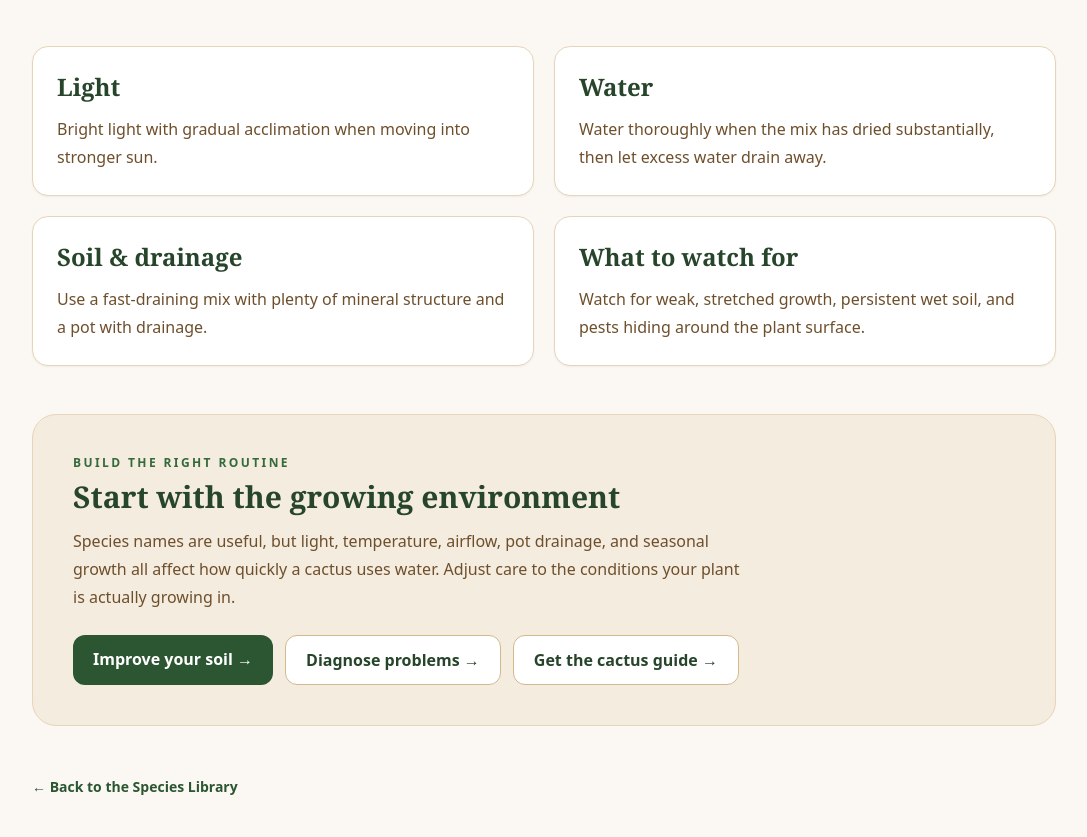
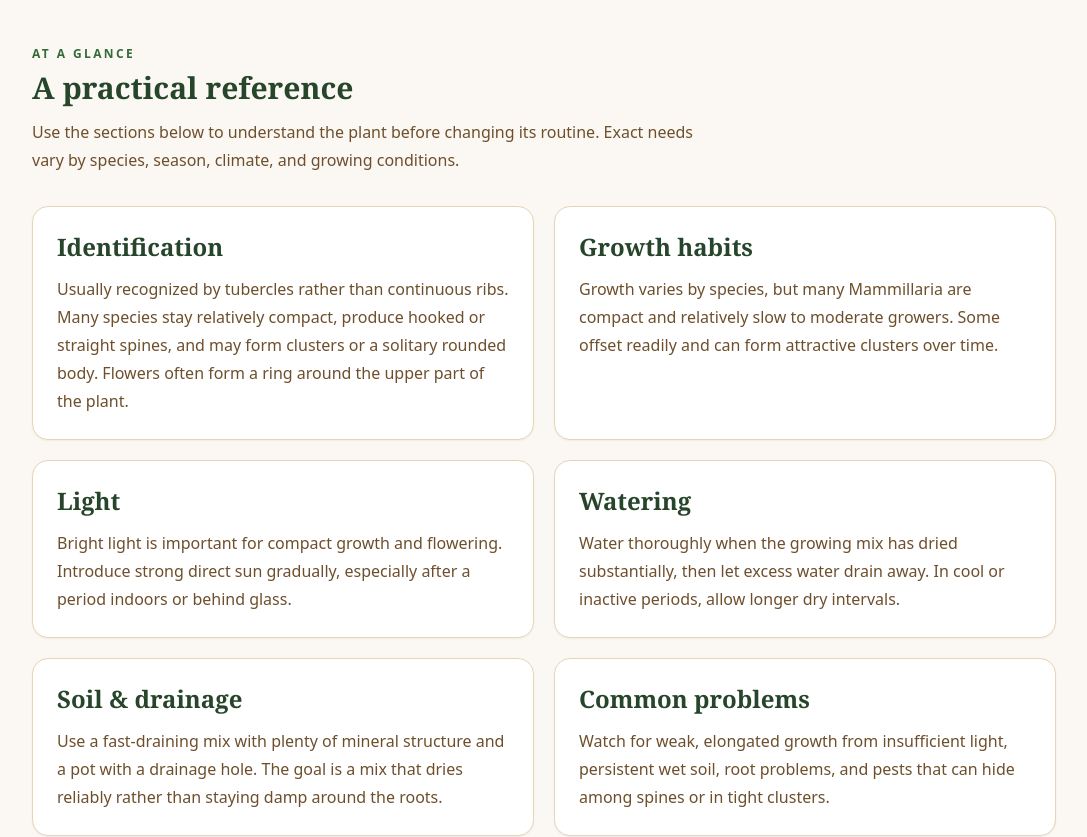
Before and after one commit to valdo-tech-pro/desert-beneath, a Next.js app: page /species/mammillaria in a window 1280 px wide. Shown: the part 435-1272 px from the top of the page, without its empty margins (96-1183 px from the left). Built offline with nearby package versions, Linux system fonts and the light colour scheme.

Commit message:
Enrich cactus species reference guides

```diff
--- a/app/species/[group]/page.tsx
+++ b/app/species/[group]/page.tsx
@@ -6,66 +6,90 @@ const groups = {
   mammillaria: {
     name: 'Mammillaria',
     description: 'A broad group of compact cacti with tubercled bodies and many different forms and flowers.',
-    light: 'Bright light with gradual acclimation when moving into stronger sun.',
-    water: 'Water thoroughly when the mix has dried substantially, then let excess water drain away.',
-    soil: 'Use a fast-draining mix with plenty of mineral structure and a pot with drainage.',
-    watch: 'Watch for weak, stretched growth, persistent wet soil, and pests hiding around the plant surface.',
+    identification: 'Usually recognized by tubercles rather than continuous ribs. Many species stay relatively compact, produce hooked or straight spines, and may form clusters or a solitary rounded body. Flowers often form a ring around the upper part of the plant.',
+    growth: 'Growth varies by species, but many Mammillaria are compact and relatively slow to moderate growers. Some offset readily and can form attractive clusters over time.',
+    light: 'Bright light is important for compact growth and flowering. Introduce strong direct sun gradually, especially after a period indoors or behind glass.',
+    water: 'Water thoroughly when the growing mix has dried substantially, then let excess water drain away. In cool or inactive periods, allow longer dry intervals.',
+    soil: 'Use a fast-draining mix with plenty of mineral structure and a pot with a drainage hole. The goal is a mix that dries reliably rather than staying damp around the roots.',
+    problems: 'Watch for weak, elongated growth from insufficient light, persistent wet soil, root problems, and pests that can hide among spines or in tight clusters.',
+    propagation: 'Offsets can often be separated when they are well developed. Seeds are another option for species that do not readily offset; allow fresh wounds to dry before potting cuttings.',
   },
   astrophytum: {
     name: 'Astrophytum',
     description: 'Sculptural, star-like cacti prized for ribbed forms, markings, and distinctive textures.',
-    light: 'Give strong light and introduce intense direct sun gradually to reduce stress or scorching.',
-    water: 'Allow the growing mix to dry well between thorough waterings, with less water during cool or dormant periods.',
-    soil: 'Favor a very free-draining, mineral-rich mix that does not stay wet for long.',
-    watch: 'Pay close attention to excess moisture, especially when temperatures are cool or airflow is poor.',
+    identification: 'Often recognized by strongly ribbed, symmetrical bodies, woolly areoles, and surface markings or flecks on many species. Some have pronounced ribs that create a star-like outline.',
+    growth: 'Generally slow-growing compared with many common cacti. Plants often keep a compact architectural form when light is strong and watering is well timed.',
+    light: 'Give strong light and introduce intense direct sun gradually to reduce stress or scorching. Good light helps maintain compact shape and characteristic markings.',
+    water: 'Allow the growing mix to dry well between thorough waterings, with less water during cool or dormant periods. Avoid repeated light watering that keeps the root zone damp.',
+    soil: 'Favor a very free-draining, mineral-rich mix that does not stay wet for long. A pot with dependable drainage is essential.',
+    problems: 'Pay close attention to excess moisture, especially when temperatures are cool or airflow is poor. Sudden intense sun can also cause scorch on plants that were previously shaded.',
+    propagation: 'Seeds are the usual route for many Astrophytum. Use a clean, well-drained seed setup and provide appropriate moisture, airflow, and bright filtered light during early growth.',
   },
   echinocactus: {
     name: 'Echinocactus',
     description: 'Globular barrel-shaped cacti with prominent ribs and a classic desert-cactus silhouette.',
+    identification: 'Typically recognized by a rounded barrel form, pronounced ribs, areoles, and substantial spines. Mature plants can become broad and strongly sculptural.',
+    growth: 'Usually slow-growing, especially once established. Strong light and good root conditions help maintain a compact, symmetrical form.',
     light: 'Strong light is important for compact, healthy growth; acclimate plants before exposing them to intense sun.',
-    water: 'Water deeply only after the mix has dried substantially, and avoid leaving the pot sitting in water.',
-    soil: 'Choose a coarse, quick-draining mix and a container that has a reliable drainage hole.',
-    watch: 'Look for soft areas, discoloration, or slow-drying soil that may signal moisture staying around the roots too long.',
+    water: 'Water deeply only after the mix has dried substantially, and avoid leaving the pot sitting in water. Reduce watering when conditions are cool or growth has slowed.',
+    soil: 'Choose a coarse, quick-draining mix and a container that has a reliable drainage hole. Mineral structure can help the root zone dry predictably.',
+    problems: 'Look for soft areas, discoloration, or slow-drying soil that may signal moisture staying around the roots too long. Sudden exposure to intense sun can also scorch tissue.',
+    propagation: 'Seeds are the primary practical method for many Echinocactus. Seedlings need careful moisture management and protection from drying out completely while very young.',
   },
   echinopsis: {
     name: 'Echinopsis',
     description: 'A diverse group of often fast-growing cacti well known for impressive, sometimes short-lived flowers.',
-    light: 'Provide bright light and strong sun where appropriate, with gradual acclimation after lower-light conditions.',
-    water: 'During active growth, water thoroughly after the mix dries; reduce watering when growth slows in cooler conditions.',
-    soil: 'Use a well-aerated cactus mix that drains freely while still supporting active growth.',
-    watch: 'Insufficient light can lead to elongated growth, while overly wet conditions can damage roots.',
+    identification: 'Many have rounded to short-columnar bodies with distinct ribs and areoles. Their large, funnel-shaped flowers are a major identifying feature in flowering plants.',
+    growth: 'Often faster-growing than many globular desert cacti when conditions are warm and bright. Many species produce offsets and can eventually form substantial clumps.',
+    light: 'Provide bright light and strong sun where appropriate, with gradual acclimation after lower-light conditions. Adequate light supports compact growth and flowering.',
+    water: 'During active growth, water thoroughly after the mix dries; reduce watering when growth slows in cooler conditions. Avoid keeping the root zone constantly damp.',
+    soil: 'Use a well-aerated cactus mix that drains freely while still supporting active growth. Containers must have open drainage.',
+    problems: 'Insufficient light can lead to elongated growth, while overly wet conditions can damage roots. Dense clusters should also have enough airflow to dry after watering.',
+    propagation: 'Offsets are often the easiest method when healthy pups are available. Seeds can also be used; allow separated offsets or cut surfaces to dry before planting.',
   },
   opuntia: {
     name: 'Opuntia',
     description: 'Prickly pears and relatives with flattened pads, distinctive growth, and many ornamental forms.',
-    light: 'Give abundant light and acclimate gradually to strong direct sun.',
-    water: 'Let the growing medium dry well between waterings and avoid frequent small sips that keep the roots damp.',
-    soil: 'A gritty, fast-draining mix and a container with drainage are important for healthy roots.',
-    watch: 'Check new pads for pests and watch for soft growth when moisture remains high for too long.',
+    identification: 'Most are recognizable by flattened or rounded pads called cladodes, with areoles that may carry spines and glochids. Growth is often segmented as new pads emerge from older ones.',
+    growth: 'Many Opuntia grow relatively vigorously in strong light and can branch extensively. Growth habit varies widely between species and cultivars.',
+    light: 'Give abundant light and acclimate gradually to strong direct sun. Strong light generally supports sturdier pad growth.',
+    water: 'Let the growing medium dry well between waterings and avoid frequent small sips that keep the roots damp. Water more conservatively during cool, low-light periods.',
+    soil: 'A gritty, fast-draining mix and a container with drainage are important for healthy roots. Avoid heavy mixes that remain wet after watering.',
+    problems: 'Check new pads for pests and watch for soft growth when moisture remains high for too long. Handle carefully because glochids can be difficult to see and remove.',
+    propagation: 'Pad cuttings are a common and practical method. Let a detached pad develop a dry callus on the cut surface before placing it into a suitable dry, well-draining medium.',
   },
   ferocactus: {
     name: 'Ferocactus',
     description: 'Bold ribbed barrel cacti with strong spines and a preference for bright growing conditions.',
-    light: 'Provide very bright light, increasing exposure gradually when necessary.',
-    water: 'Water thoroughly once the mix has dried substantially, then allow it to dry again before watering.',
-    soil: 'Use a coarse, mineral-forward mix that drains quickly and does not remain saturated.',
-    watch: 'Persistent moisture, especially in cool weather, is a major condition to avoid.',
+    identification: 'Recognized for robust barrel or columnar bodies, pronounced ribs, conspicuous areoles, and often heavy, colorful spines. Mature plants can become large and imposing.',
+    growth: 'Generally slow to moderate growers. Strong light helps maintain a compact body and develops the characteristic spine display.',
+    light: 'Provide very bright light, increasing exposure gradually when necessary. Sudden changes from shade to intense sun can cause damage.',
+    water: 'Water thoroughly once the mix has dried substantially, then allow it to dry again before watering. Be especially conservative when temperatures are cool.',
+    soil: 'Use a coarse, mineral-forward mix that drains quickly and does not remain saturated. A stable container with a drainage hole is important for larger plants.',
+    problems: 'Persistent moisture, especially in cool weather, is a major condition to avoid. Watch for soft tissue, discoloration, and weak growth caused by inadequate light.',
+    propagation: 'Seeds are the principal method for many Ferocactus. Seedlings benefit from careful moisture control, bright filtered light, and gradual exposure as they mature.',
   },
   gymnocalycium: {
     name: 'Gymnocalycium',
     description: 'Small globular cacti with varied ribs, textures, and flowers that make them popular with collectors.',
-    light: 'Use bright light while protecting sensitive plants from sudden exposure to harsh midday sun.',
-    water: 'Let the mix dry substantially between waterings and be more conservative during cool or inactive periods.',
-    soil: 'Choose a porous, well-draining cactus mix with good airflow around the roots.',
-    watch: 'Yellowing, softness, or a pot that stays wet for an unusually long time deserves attention.',
+    identification: 'Usually small and rounded, with distinct ribs and areoles. The genus name is associated with its characteristic flower structure, and many species have attractive pale or colorful flowers.',
+    growth: 'Often slow to moderate growers that remain relatively compact. Some species produce offsets, while others stay solitary.',
+    light: 'Use bright light while protecting sensitive plants from sudden exposure to harsh midday sun. Adjust exposure to the individual species and growing environment.',
+    water: 'Let the mix dry substantially between waterings and be more conservative during cool or inactive periods. Avoid keeping the roots wet for extended periods.',
+    soil: 'Choose a porous, well-draining cactus mix with good airflow around the roots. Containers should drain freely.',
+    problems: 'Yellowing, softness, or a pot that stays wet for an unusually long time deserves attention. Weak, stretched growth can indicate inadequate light.',
+    propagation: 'Seeds work well for many species, while offsets can be separated when naturally produced. Allow wounds to dry before planting detached offsets.',
   },
   cereus: {
     name: 'Cereus',
     description: 'Columnar cacti valued for upright growth and dramatic silhouettes as they mature.',
-    light: 'Give strong light and acclimate gradually to full sun when moving from sheltered conditions.',
-    water: 'Water thoroughly after the soil has dried well, then allow the plant to dry again before repeating.',
-    soil: 'Use a fast-draining mix in a sturdy container with a drainage hole.',
-    watch: 'Insufficient light may produce weak, leaning growth; excess moisture can create root problems.',
+    identification: 'Typically recognized by upright, ribbed stems that may branch with age. Depending on the species, plants can become large and tree-like, with prominent areoles and spines.',
+    growth: 'Many Cereus are vigorous growers when given warmth, strong light, adequate root space, and a well-draining medium. Mature plants can develop multiple branches.',
+    light: 'Give strong light and acclimate gradually to full sun when moving from sheltered conditions. Insufficient light can produce weak, leaning stems.',
+    water: 'Water thoroughly after the soil has dried well, then allow the plant to dry again before repeating. Reduce watering when growth slows in cooler or darker conditions.',
+    soil: 'Use a fast-draining mix in a sturdy container with a drainage hole. Larger specimens need stable containers and enough root-zone aeration.',
+    problems: 'Insufficient light may produce weak, leaning growth; excess moisture can create root problems. Tall plants may also need support while young or after repotting.',
+    propagation: 'Stem cuttings can be practical for suitable species: make a clean cut, allow the wound to callus, then root in a dry, well-draining medium. Seeds are another option.',
   },
 } as const
 
@@ -80,13 +104,23 @@ export async function generateMetadata({ params }: { params: { group: string } }
   if (!guide) return { title: 'Cactus Species Guide' }
   return {
     title: `${guide.name} Cactus Care Guide`,
-    description: `${guide.description} Learn practical light, water, soil, and problem-prevention tips for ${guide.name}.`,
+    description: `${guide.description} Learn how to identify ${guide.name}, understand its growth habits, and manage light, water, soil, common problems, and propagation.`,
   }
 }
 
 export default function SpeciesGuidePage({ params }: { params: { group: string } }) {
   const guide = groups[params.group as GroupKey]
   if (!guide) notFound()
+
+  const sections = [
+    ['Identification', guide.identification],
+    ['Growth habits', guide.growth],
+    ['Light', guide.light],
+    ['Watering', guide.water],
+    ['Soil & drainage', guide.soil],
+    ['Common problems', guide.problems],
+    ['Propagation', guide.propagation],
+  ] as const
 
   return (
     <div className="mx-auto max-w-5xl">
@@ -96,32 +130,35 @@ export default function SpeciesGuidePage({ params }: { params: { group: string }
       </div>
 
       <section className="rounded-[2rem] bg-cactus-800 px-7 py-14 text-white sm:px-10 sm:py-18">
-        <p className="text-xs font-bold uppercase tracking-[0.25em] text-sand-100">Species guide</p>
+        <p className="text-xs font-bold uppercase tracking-[0.25em] text-sand-100">Species reference</p>
         <h1 className="mt-4 font-serif text-4xl font-bold leading-tight sm:text-5xl">{guide.name} cactus care</h1>
         <p className="mt-5 max-w-2xl text-base leading-8 text-sand-100 sm:text-lg">{guide.description}</p>
       </section>
 
-      <section className="grid gap-5 py-12 sm:grid-cols-2">
-        {[
-          ['Light', guide.light],
-          ['Water', guide.water],
-          ['Soil & drainage', guide.soil],
-          ['What to watch for', guide.watch],
-        ].map(([title, text]) => (
-          <article key={title} className="rounded-2xl border border-sand-200 bg-white p-6 shadow-sm">
-            <h2 className="font-serif text-2xl font-bold text-cactus-800">{title}</h2>
-            <p className="mt-3 leading-7 text-sand-700">{text}</p>
-          </article>
-        ))}
+      <section className="py-12">
+        <div className="mb-8">
+          <p className="text-xs font-bold uppercase tracking-[0.2em] text-cactus-600">At a glance</p>
+          <h2 className="mt-2 font-serif text-3xl font-bold text-cactus-800">A practical reference</h2>
+          <p className="mt-3 max-w-2xl leading-7 text-sand-700">Use the sections below to understand the plant before changing its routine. Exact needs vary by species, season, climate, and growing conditions.</p>
+        </div>
+        <div className="grid gap-5 sm:grid-cols-2">
+          {sections.map(([title, text]) => (
+            <article key={title} className="rounded-2xl border border-sand-200 bg-white p-6 shadow-sm">
+              <h2 className="font-serif text-2xl font-bold text-cactus-800">{title}</h2>
+              <p className="mt-3 leading-7 text-sand-700">{text}</p>
+            </article>
+          ))}
+        </div>
       </section>
 
       <section className="mb-12 rounded-3xl border border-sand-200 bg-sand-100 p-7 sm:p-10">
-        <p className="text-xs font-bold uppercase tracking-[0.2em] text-cactus-600">Build the right routine</p>
-        <h2 className="mt-2 font-serif text-3xl font-bold text-cactus-800">Start with the growing environment</h2>
-        <p className="mt-3 max-w-2xl leading-7 text-sand-700">Species names are useful, but light, temperature, airflow, pot drainage, and seasonal growth all affect how quickly a cactus uses water. Adjust care to the conditions your plant is actually growing in.</p>
+        <p className="text-xs font-bold uppercase tracking-[0.2em] text-cactus-600">Care principle</p>
+        <h2 className="mt-2 font-serif text-3xl font-bold text-cactus-800">Match care to the growing environment</h2>
+        <p className="mt-3 max-w-2xl leading-7 text-sand-700">A species name is a useful starting point, not a fixed watering schedule. Light intensity, temperature, airflow, pot size, soil structure, and seasonal growth all affect how quickly a cactus uses water.</p>
         <div className="mt-6 flex flex-wrap gap-3">
           <Link href="/soil" className="rounded-xl bg-cactus-700 px-5 py-3 font-bold text-white hover:bg-cactus-800">Improve your soil →</Link>
           <Link href="/problems" className="rounded-xl border border-sand-300 bg-white px-5 py-3 font-bold text-cactus-800 hover:border-cactus-300">Diagnose problems →</Link>
+          <Link href="/propagation" className="rounded-xl border border-sand-300 bg-white px-5 py-3 font-bold text-cactus-800 hover:border-cactus-300">Learn propagation →</Link>
           <Link href="/book" className="rounded-xl border border-sand-300 bg-white px-5 py-3 font-bold text-cactus-800 hover:border-cactus-300">Get the cactus guide →</Link>
         </div>
       </section>
```
